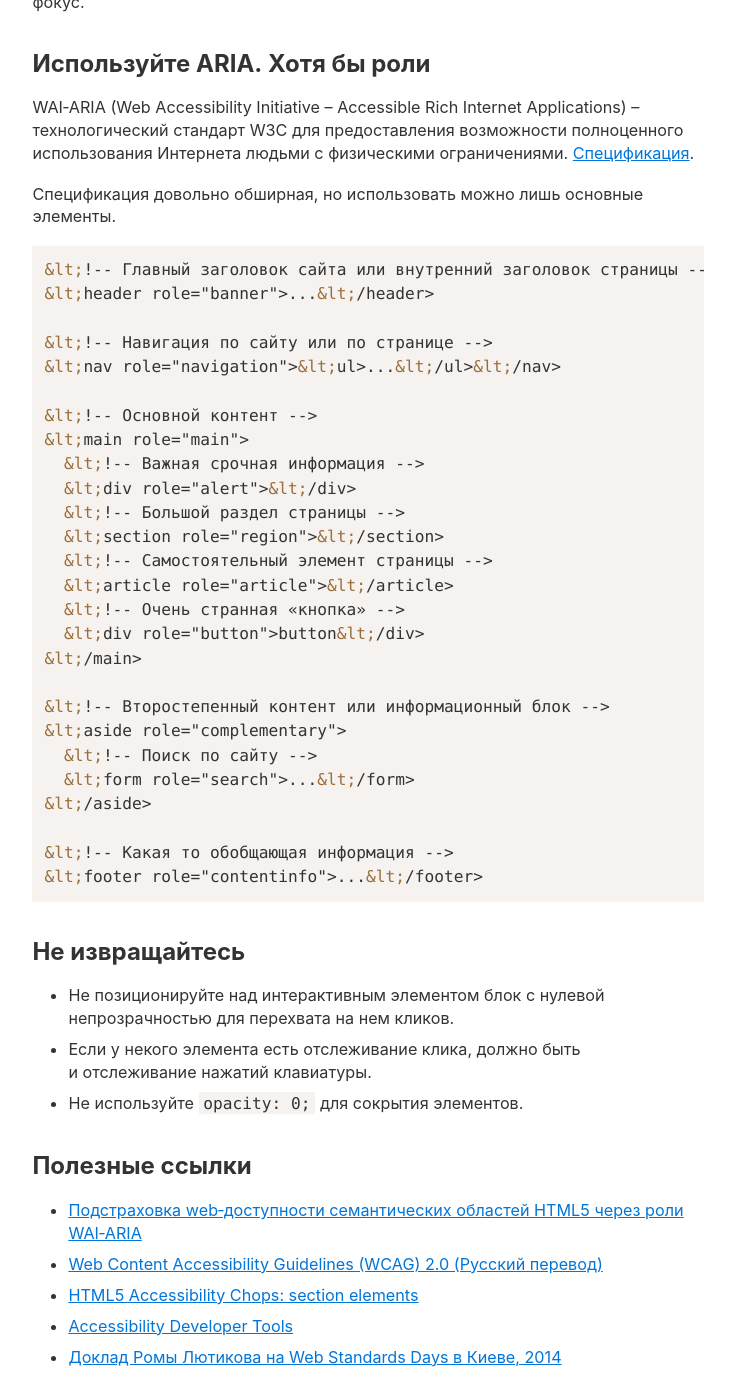
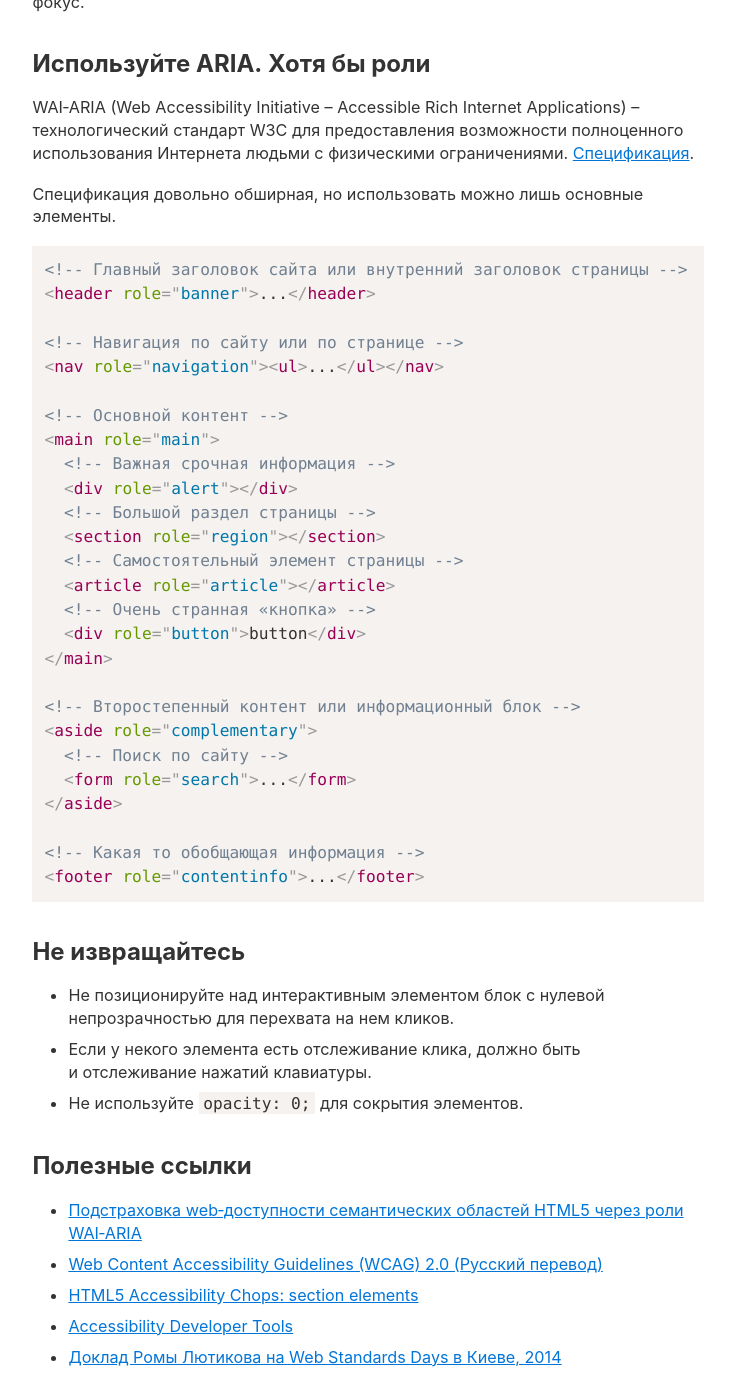
Before and after one commit to nicothin/nicothin.github.io, a Jekyll site: the page built from _posts/2015-07-14-dostupnost-veb-stranicy.md, in a window 1280 px wide and 1400 px high, scrolled down 2126 px. Shown: the whole window, without its empty margins (272-1007 px from the left). Built offline with Jekyll 4.4.1, drawn with Linux system fonts in a browser that asks for light colours; comment, search, counter and statistics services are not loaded; part of the change alters nothing that is shown.

````diff
--- a/_posts/2015-07-14-dostupnost-veb-stranicy.md
+++ b/_posts/2015-07-14-dostupnost-veb-stranicy.md
@@ -55,32 +55,32 @@ WAI‑ARIA (Web Accessibility Initiative – Accessible Rich Internet Applicati
 Спецификация довольно обширная, но использовать можно лишь основные элементы.
 
 ```html
-&lt;!-- Главный заголовок сайта или внутренний заголовок страницы -->
-&lt;header role="banner">...&lt;/header>
+<!-- Главный заголовок сайта или внутренний заголовок страницы -->
+<header role="banner">...</header>
 
-&lt;!-- Навигация по сайту или по странице -->
-&lt;nav role="navigation">&lt;ul>...&lt;/ul>&lt;/nav>
+<!-- Навигация по сайту или по странице -->
+<nav role="navigation"><ul>...</ul></nav>
 
-&lt;!-- Основной контент -->
-&lt;main role="main">
-  &lt;!-- Важная срочная информация -->
-  &lt;div role="alert">&lt;/div>
-  &lt;!-- Большой раздел страницы -->
-  &lt;section role="region">&lt;/section>
-  &lt;!-- Самостоятельный элемент страницы -->
-  &lt;article role="article">&lt;/article>
-  &lt;!-- Очень странная «кнопка» -->
-  &lt;div role="button">button&lt;/div>
-&lt;/main>
+<!-- Основной контент -->
+<main role="main">
+  <!-- Важная срочная информация -->
+  <div role="alert"></div>
+  <!-- Большой раздел страницы -->
+  <section role="region"></section>
+  <!-- Самостоятельный элемент страницы -->
+  <article role="article"></article>
+  <!-- Очень странная «кнопка» -->
+  <div role="button">button</div>
+</main>
 
-&lt;!-- Второстепенный контент или информационный блок -->
-&lt;aside role="complementary">
-  &lt;!-- Поиск по сайту -->
-  &lt;form role="search">...&lt;/form>
-&lt;/aside>
+<!-- Второстепенный контент или информационный блок -->
+<aside role="complementary">
+  <!-- Поиск по сайту -->
+  <form role="search">...</form>
+</aside>
 
-&lt;!-- Какая то обобщающая информация -->
-&lt;footer role="contentinfo">...&lt;/footer>
+<!-- Какая то обобщающая информация -->
+<footer role="contentinfo">...</footer>
 ```
 
 ## Не извращайтесь
````
